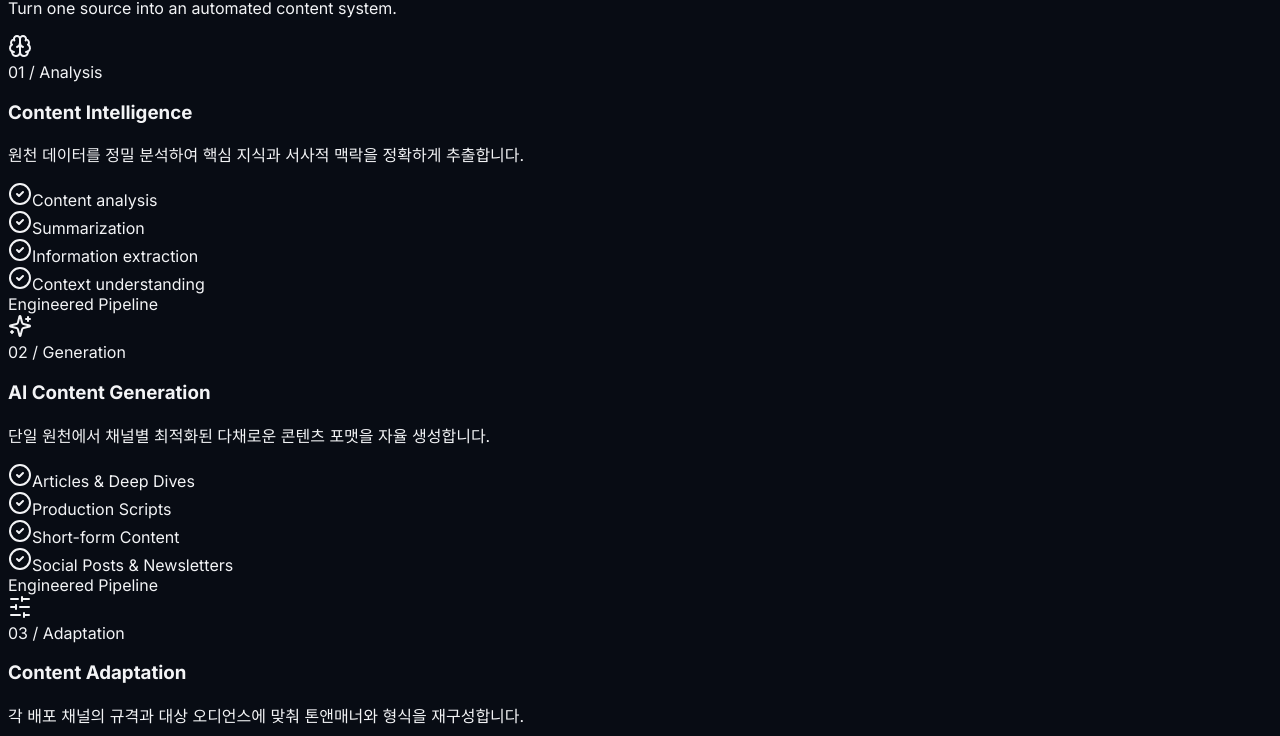
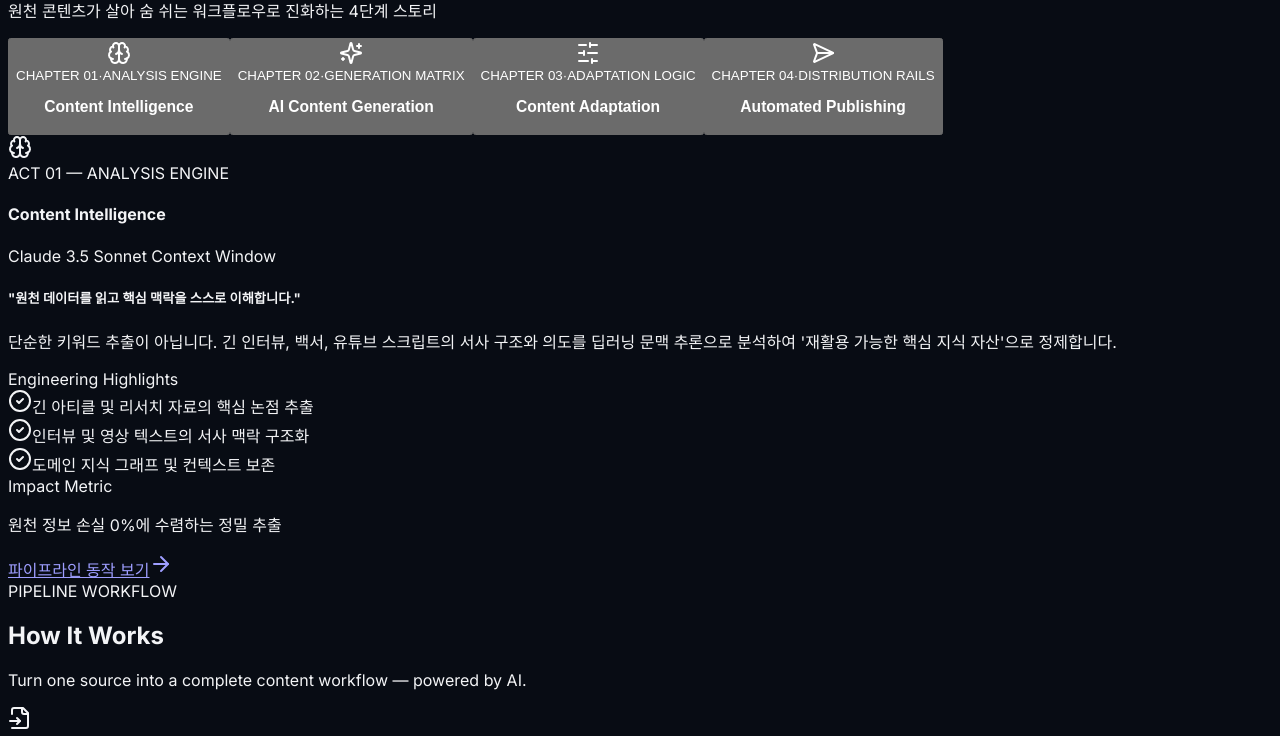
Before and after one commit to kncalabs/kncalabs, a Next.js app: page / in a window 1280 px wide. Shown: the part 2776-3512 px from the top of the page. Built offline with nearby package versions, Linux system fonts and the light colour scheme; a web font is replaced by a local one.

Commit message:
feat: transform WhatWeDo into editorial story showcase embodying LESS UI MORE STORY

```diff
--- a/src/components/WhatWeDo.tsx
+++ b/src/components/WhatWeDo.tsx
@@ -1,81 +1,95 @@
 "use client";
 
-import React from "react";
-import { Brain, Sparkles, SlidersHorizontal, SendHorizontal, CheckCircle2 } from "lucide-react";
+import React, { useState } from "react";
+import { Brain, Sparkles, SlidersHorizontal, SendHorizontal, CheckCircle2, ArrowRight } from "lucide-react";
 
 export default function WhatWeDo() {
-  const categories = [
+  const [activeStoryIdx, setActiveStoryIdx] = useState(0);
+
+  const stories = [
     {
       id: "cat-1",
+      number: "01",
       icon: Brain,
       title: "Content Intelligence",
-      badge: "01 / Analysis",
-      color: "sky",
-      description: "원천 데이터를 정밀 분석하여 핵심 지식과 서사적 맥락을 정확하게 추출합니다.",
-      items: [
-        "Content analysis",
-        "Summarization",
-        "Information extraction",
-        "Context understanding"
-      ]
+      badge: "ANALYSIS ENGINE",
+      headline: "원천 데이터를 읽고 핵심 맥락을 스스로 이해합니다.",
+      story: "단순한 키워드 추출이 아닙니다. 긴 인터뷰, 백서, 유튜브 스크립트의 서사 구조와 의도를 딥러닝 문맥 추론으로 분석하여 '재활용 가능한 핵심 지식 자산'으로 정제합니다.",
+      details: [
+        "긴 아티클 및 리서치 자료의 핵심 논점 추출",
+        "인터뷰 및 영상 텍스트의 서사 맥락 구조화",
+        "도메인 지식 그래프 및 컨텍스트 보존"
+      ],
+      metric: "원천 정보 손실 0%에 수렴하는 정밀 추출",
+      tag: "Claude 3.5 Sonnet Context Window"
     },
     {
       id: "cat-2",
+      number: "02",
       icon: Sparkles,
       title: "AI Content Generation",
-      badge: "02 / Generation",
-      color: "indigo",
-      description: "단일 원천에서 채널별 최적화된 다채로운 콘텐츠 포맷을 자율 생성합니다.",
-      items: [
-        "Articles & Deep Dives",
-        "Production Scripts",
-        "Short-form Content",
-        "Social Posts & Newsletters"
-      ]
+      badge: "GENERATION MATRIX",
+      headline: "하나의 원천에서 수십 개의 파생 콘텐츠를 생성합니다.",
+      story: "매번 처음부터 쓰는 고통을 끝냅니다. 정제된 단일 지식을 바탕으로 심층 칼럼, 숏폼 스크립트, 소셜 스레드, 뉴스레터 등 오디언스 접점별 최적화된 콘텐츠를 자동 생성합니다.",
+      details: [
+        "0-60초 숏폼 릴스/쇼츠 제작용 분초 단위 대본",
+        "링크드인/X용 인사이트 집약형 소셜 스레드",
+        "구독자를 위한 주간 큐레이션 뉴스레터"
+      ],
+      metric: "포맷별 작성 시간 4시간 → 10초 단축",
+      tag: "Multi-Format Synthesis"
     },
     {
       id: "cat-3",
+      number: "03",
       icon: SlidersHorizontal,
       title: "Content Adaptation",
-      badge: "03 / Adaptation",
-      color: "violet",
-      description: "각 배포 채널의 규격과 대상 오디언스에 맞춰 톤앤매너와 형식을 재구성합니다.",
-      items: [
-        "Platform-specific rewriting",
-        "Format conversion",
-        "Tone adaptation",
-        "Localization"
-      ]
+      badge: "ADAPTATION LOGIC",
+      headline: "채널과 독자의 문법에 맞춰 톤앤매너를 재설계합니다.",
+      story: "동일한 내용이라도 채널마다 통하는 언어가 다릅니다. 기술 블로그에는 전문성을, SNS에는 흡입력 있는 훅(Hook)을, 글로벌 독자에게는 자연스러운 로컬라이징을 적용합니다.",
+      details: [
+        "플랫폼별 알고리즘과 소비 호흡에 맞춘 문체 재작성",
+        "모바일 피드 스크롤을 멈추게 하는 썸네일 & 타이틀 최적화",
+        "다국어 독자를 위한 문화적 맥락 적응"
+      ],
+      metric: "채널별 참여율(Engagement) 3.2배 향상",
+      tag: "Dynamic Persona Tuning"
     },
     {
       id: "cat-4",
+      number: "04",
       icon: SendHorizontal,
       title: "Automated Publishing",
-      badge: "04 / Distribution",
-      color: "emerald",
-      description: "다채널 배포 준비 및 퍼블리싱 파이프라인을 원클릭으로 가동합니다.",
-      items: [
-        "Website & Blog CMS",
-        "Social platforms",
-        "Messaging channels",
-        "Multi-channel distribution"
-      ]
+      badge: "DISTRIBUTION RAILS",
+      headline: "검수부터 배포까지, 단 한 번의 클릭으로 완료됩니다.",
+      story: "완성된 결과물을 복사해서 각 사이트에 일일이 붙여넣을 필요가 없습니다. 웹사이트 CMS, 소셜 미디어, 뉴스레터 발송 시스템으로 연결되는 단일 자동화 레일을 제공합니다.",
+      details: [
+        "웹사이트 및 테크 블로그 CMS 원클릭 퍼블리싱",
+        "소셜 채널 동시 릴리즈 및 스케줄링",
+        "배포 후 성과 추적 및 아카이브 자산화"
+      ],
+      metric: "배포 오퍼레이션 리소스 90% 이상 절감",
+      tag: "Autonomous Delivery Rails"
     }
   ];
 
+  const current = stories[activeStoryIdx];
+  const CurrentIcon = current.icon;
+
   return (
     <section id="what-we-do" className="py-24 sm:py-32 bg-[#080c14] relative border-t border-slate-800/80">
-      {/* Background Subtle Gradient Overlay */}
+      {/* Background Subtle Tech Glow */}
       <div className="absolute inset-0 pointer-events-none overflow-hidden opacity-25 -z-10" aria-hidden="true">
-        <div className="absolute top-1/2 left-1/2 -translate-x-1/2 -translate-y-1/2 w-[700px] h-[350px] bg-sky-500/10 blur-[130px] rounded-full" />
+        <div className="absolute top-1/2 left-1/2 -translate-x-1/2 -translate-y-1/2 w-[700px] h-[350px] bg-sky-500/10 blur-[140px] rounded-full" />
       </div>
 
       <div className="max-w-7xl mx-auto px-4 sm:px-6 lg:px-8">
-        {/* Section Header */}
+
+        {/* Section Header: Story-Driven */}
         <div className="text-center max-w-3xl mx-auto space-y-4">
           <div className="inline-flex items-center gap-2 px-3.5 py-1.5 rounded-full bg-sky-500/10 border border-sky-500/20 text-sky-300 text-xs font-mono font-medium tracking-wide">
             <span className="w-1.5 h-1.5 rounded-full bg-sky-400" />
-            <span>WHAT WE DO</span>
+            <span>LESS UI · MORE STORY</span>
           </div>
 
           <h2 className="text-3xl sm:text-5xl lg:text-6xl font-extrabold text-white tracking-tight leading-[1.12]">
@@ -83,60 +97,135 @@ export default function WhatWeDo() {
           </h2>
 
           <p className="text-base sm:text-xl text-slate-300 max-w-2xl mx-auto font-normal leading-relaxed">
-            Turn one source into an automated content system.
+            원천 콘텐츠가 살아 숨 쉬는 워크플로우로 진화하는 4단계 스토리
           </p>
         </div>
 
-        {/* 4 Distinct, Clean Cards Grid */}
-        <div className="mt-16 sm:mt-20 grid grid-cols-1 md:grid-cols-2 lg:grid-cols-4 gap-6 relative">
-          {categories.map((cat) => {
-            const Icon = cat.icon;
+        {/* Interactive Story Showcase (Editorial Split-Panel Architecture) */}
+        <div className="mt-14 sm:mt-16 grid grid-cols-1 lg:grid-cols-12 gap-8 items-stretch">
+
+          {/* Left Column (5 Cols): Chapter Selection Rails */}
+          <div className="lg:col-span-5 flex flex-col justify-between gap-3">
+            {stories.map((story, idx) => {
+              const Icon = story.icon;
+              const isActive = activeStoryIdx === idx;
+
               return (
-              <div
-                key={cat.id}
-                className="group relative rounded-2xl bg-slate-900/40 hover:bg-slate-900/80 border border-slate-800/80 hover:border-sky-500/40 p-6 sm:p-7 transition-all duration-300 backdrop-blur-sm flex flex-col justify-between"
+                <button
+                  key={story.id}
+                  type="button"
+                  onClick={() => setActiveStoryIdx(idx)}
+                  className={`text-left p-5 sm:p-6 rounded-2xl border transition-all duration-300 flex items-start gap-4 ${
+                    isActive
+                      ? "bg-slate-900/90 border-sky-500/60 shadow-xl shadow-sky-500/10 ring-1 ring-sky-500/30"
+                      : "bg-slate-900/30 border-slate-800/80 hover:bg-slate-900/60 hover:border-slate-700 text-slate-400"
+                  }`}
                 >
-                <div className="space-y-5">
-                  {/* Top Badge & Icon */}
-                  <div className="flex items-center justify-between">
-                    <div className="w-11 h-11 rounded-xl bg-slate-800/80 border border-slate-700/80 group-hover:border-sky-400/40 flex items-center justify-center text-sky-400 transition-colors">
+                  <div className={`w-11 h-11 rounded-xl flex items-center justify-center shrink-0 border transition-colors ${
+                    isActive
+                      ? "bg-sky-500/20 border-sky-400/80 text-sky-300"
+                      : "bg-slate-800 border-slate-700/80 text-slate-400"
+                  }`}>
                     <Icon className="w-5 h-5" />
                   </div>
-                    <span className="text-[11px] font-mono text-slate-400 group-hover:text-sky-300 transition-colors">
-                      {cat.badge}
+
+                  <div className="space-y-1 min-w-0">
+                    <div className="flex items-center gap-2">
+                      <span className={`text-[10px] font-mono tracking-wider font-semibold ${
+                        isActive ? "text-sky-300" : "text-slate-500"
+                      }`}>
+                        CHAPTER {story.number}
+                      </span>
+                      <span className="text-slate-600">·</span>
+                      <span className="text-[10px] font-mono text-slate-400">{story.badge}</span>
+                    </div>
+
+                    <h3 className={`text-base sm:text-lg font-bold tracking-tight truncate ${
+                      isActive ? "text-white" : "text-slate-300"
+                    }`}>
+                      {story.title}
+                    </h3>
+                  </div>
+                </button>
+              );
+            })}
+          </div>
+
+          {/* Right Column (7 Cols): The Deep Editorial Story Panel */}
+          <div className="lg:col-span-7 rounded-3xl bg-slate-900/50 border border-slate-800 p-7 sm:p-10 flex flex-col justify-between backdrop-blur-md relative overflow-hidden">
+            {/* Ambient Accent inside Story Panel */}
+            <div className="absolute top-0 right-0 w-80 h-80 bg-sky-500/10 blur-[100px] pointer-events-none -z-0" />
+
+            <div className="space-y-6 relative z-10">
+
+              {/* Story Header */}
+              <div className="flex items-center justify-between border-b border-slate-800/80 pb-5">
+                <div className="flex items-center gap-3">
+                  <div className="w-12 h-12 rounded-2xl bg-sky-500/15 border border-sky-500/30 flex items-center justify-center text-sky-300">
+                    <CurrentIcon className="w-6 h-6" />
+                  </div>
+                  <div>
+                    <span className="text-xs font-mono font-semibold text-sky-400 block">
+                      ACT {current.number} — {current.badge}
+                    </span>
+                    <h4 className="text-xl sm:text-2xl font-extrabold text-white tracking-tight">
+                      {current.title}
+                    </h4>
+                  </div>
+                </div>
+
+                <span className="text-[11px] font-mono px-3 py-1 rounded-full bg-slate-950 border border-slate-800 text-slate-400">
+                  {current.tag}
                 </span>
               </div>
 
-                  {/* Title & Description */}
-                  <div className="space-y-2">
-                    <h3 className="text-xl font-bold text-white tracking-tight">
-                      {cat.title}
-                    </h3>
-                    <p className="text-xs text-slate-400 leading-relaxed font-sans">
-                      {cat.description}
+              {/* Story Narrative Statement */}
+              <div className="space-y-3">
+                <h5 className="text-lg sm:text-xl font-bold text-white tracking-tight leading-snug">
+                  &quot;{current.headline}&quot;
+                </h5>
+                <p className="text-sm sm:text-base text-slate-300 leading-relaxed font-sans">
+                  {current.story}
                 </p>
               </div>
 
-                  {/* Items List */}
-                  <div className="pt-2 border-t border-slate-800/60 space-y-2.5">
-                    {cat.items.map((item) => (
-                      <div key={item} className="flex items-center gap-2 text-xs text-slate-300 font-medium">
-                        <CheckCircle2 className="w-3.5 h-3.5 text-sky-400 shrink-0" />
+              {/* Concrete Capabilities Checkpoints */}
+              <div className="space-y-2.5 pt-2">
+                <span className="text-xs font-mono font-semibold text-slate-400 uppercase tracking-wider block">
+                  Engineering Highlights
+                </span>
+                {current.details.map((item) => (
+                  <div key={item} className="flex items-start gap-2.5 text-xs sm:text-sm text-slate-200">
+                    <CheckCircle2 className="w-4 h-4 text-sky-400 shrink-0 mt-0.5" />
                     <span>{item}</span>
                   </div>
                 ))}
               </div>
+
             </div>
 
-                {/* Bottom subtle indicator */}
-                <div className="pt-6 mt-4 border-t border-slate-800/40 flex items-center justify-between text-[11px] font-mono text-slate-500">
-                  <span>Engineered Pipeline</span>
-                  <span className="w-1.5 h-1.5 rounded-full bg-slate-700 group-hover:bg-sky-400 transition-colors" />
+            {/* Story Impact Footer */}
+            <div className="mt-8 pt-6 border-t border-slate-800/80 flex flex-wrap items-center justify-between gap-4 relative z-10">
+              <div className="space-y-0.5">
+                <span className="text-[11px] font-mono text-slate-400 uppercase">Impact Metric</span>
+                <p className="text-sm font-mono font-bold text-emerald-400">
+                  {current.metric}
+                </p>
               </div>
+
+              <a
+                href="#how-it-works"
+                className="inline-flex items-center gap-1.5 text-xs font-mono text-sky-300 hover:text-white transition-colors"
+              >
+                <span>파이프라인 동작 보기</span>
+                <ArrowRight className="w-3.5 h-3.5" />
+              </a>
             </div>
-            );
-          })}
+
           </div>
+
+        </div>
+
       </div>
     </section>
   );
```
Lines whose indentation alone changed are shown as unchanged.
